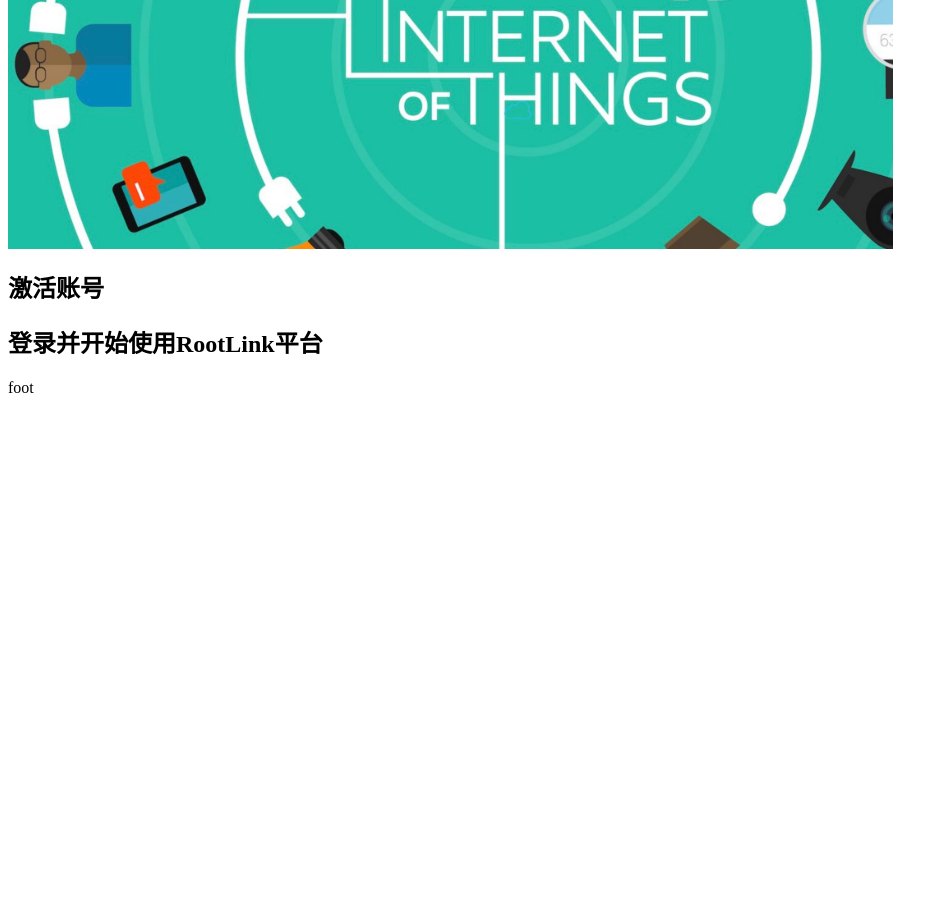
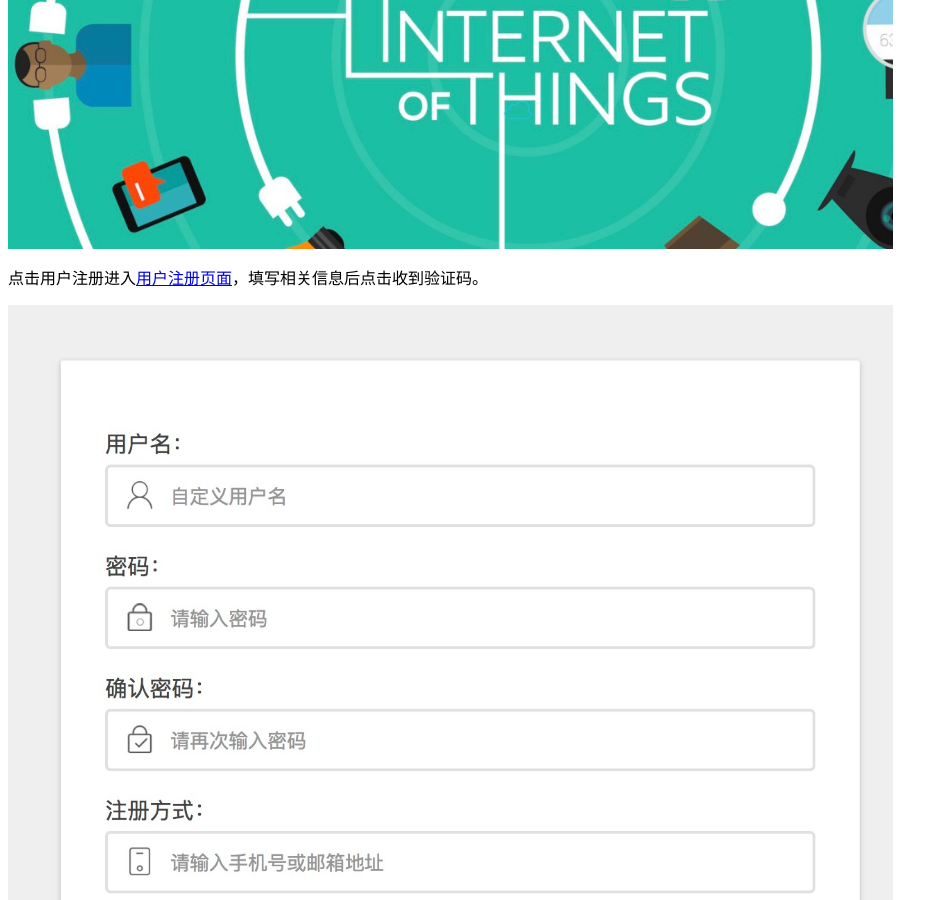
Before and after one commit to knowncold/RootLinkDoc, a Jekyll site: the page built from SDK/quickstart/register.md, in a window 1280 px wide and 900 px high, scrolled down 505 px. Shown: the whole window, without its empty margins (0-948 px from the left). Built offline with Jekyll 4.4.1, drawn with Linux system fonts in a browser that asks for light colours; before the commit the page ends 910 px from its top, so only the background shows below that; some of the changed text lies outside the part shown.

Commit message:
Add page register

```diff
--- a/SDK/quickstart/register.md
+++ b/SDK/quickstart/register.md
@@ -6,8 +6,20 @@ category: quickstart
 
 ## 注册用户
 
-![注册](/img/register-0.png)
+![首页](/img/register-0.png)
+
+点击用户注册进入[用户注册页面](http://118.89.28.157/register)，填写相关信息后点击收到验证码。
+
+![注册](/img/register-1.png)
 
 ## 激活账号
+![激活](/img/register-2.jpg)
 
-## 登录并开始使用RootLink平台
+使用收到的激活码来完成注册。
+
+## 登录并开始使用
+进入登录页面，输入账号和密码开始使用RootLink平台。
+
+![登录](/img/register-3.png)
+
+[开始第一个实例](/SDK/quickstart/register)
--- a/_layouts/page.html
+++ b/_layouts/page.html
@@ -8,7 +8,6 @@
 <h1>{{ page.title }}</h1>
 
 {{ content }}
-foot
 <div>
 </body>
 
```
Also changed, not shown: img/register-1.png (added), img/register-2.jpg (added), img/register-3.png (added).
